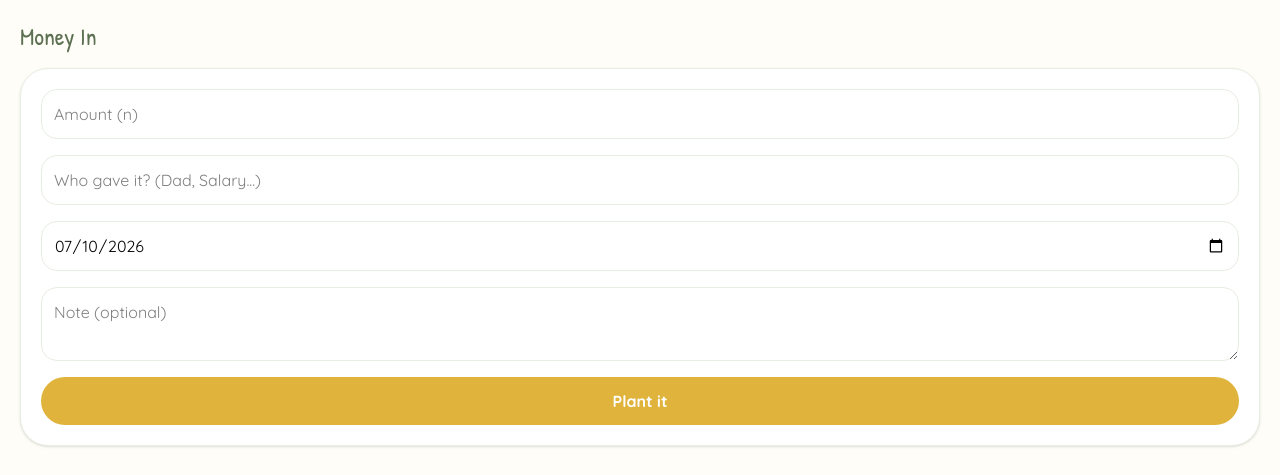
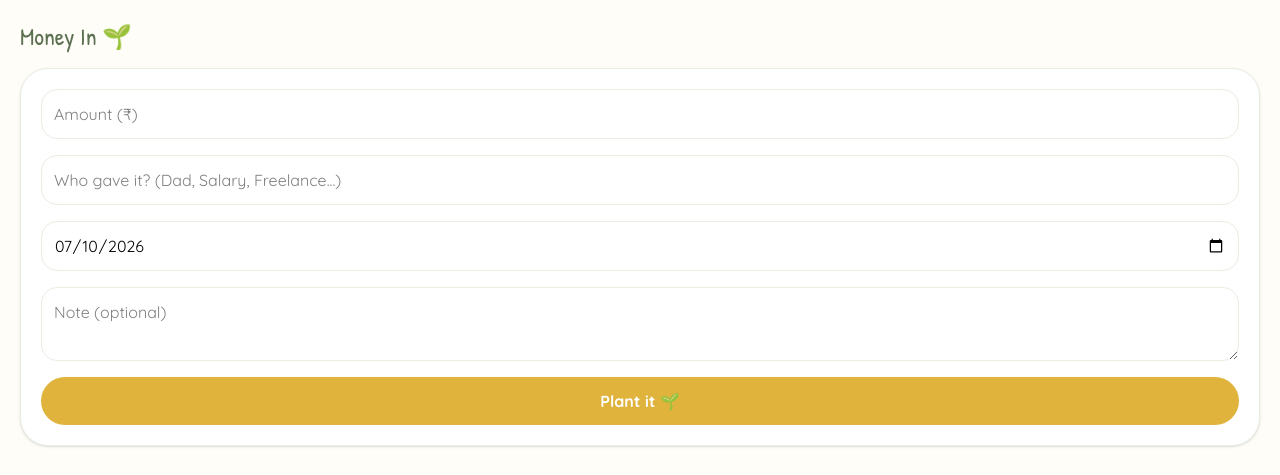
Before and after one commit to dhanushreebit17/Sunflora, a Next.js app: page /money-in in a window 1280 px wide. Shown: the top 475 px of the page. Built offline with nearby package versions, Linux system fonts and the light colour scheme.

Commit message:
New Changes

```diff
--- a/src/app/dashboard/received/page.js
+++ b/src/app/dashboard/received/page.js
@@ -50,7 +50,7 @@ export default function ReceivedPage() {
         </div>
       )}
 
-      <a href="/money-in" className="fixed bottom-6 right-6 z-20 bg-gold-400 text-white w-14 h-14 rounded-full flex items-center justify-center text-2xl shadow-lg">+</a>
+      <a href="/money-in" className="fixed bottom-24 right-6 z-20 bg-gold-400 text-white w-14 h-14 rounded-full flex items-center justify-center text-2xl shadow-lg">+</a>
 
       <EditModal open={!!editing} entry={editing} table="income"
         fields={[
--- a/src/app/dashboard/savings/page.js
+++ b/src/app/dashboard/savings/page.js
@@ -71,7 +71,7 @@ export default function SavingsDetailPage() {
         </div>
       )}
 
-      <a href="/savings" className="fixed bottom-6 right-6 z-20 bg-gold-400 text-white w-14 h-14 rounded-full flex items-center justify-center text-2xl shadow-lg">+</a>
+      <a href="/savings" className="fixed bottom-24 right-6 z-20 bg-gold-400 text-white w-14 h-14 rounded-full flex items-center justify-center text-2xl shadow-lg">+</a>
 
       <EditModal open={!!editing} entry={editing} table="savings"
         fields={[
--- a/src/app/dashboard/spent/page.js
+++ b/src/app/dashboard/spent/page.js
@@ -65,7 +65,7 @@ export default function SpentPage() {
         </div>
       )}
 
-      <a href="/money-out" className="fixed bottom-6 right-6 z-20 bg-gold-400 text-white w-14 h-14 rounded-full flex items-center justify-center text-2xl shadow-lg">+</a>
+      <a href="/money-out" className="fixed bottom-24 right-6 z-20 bg-gold-400 text-white w-14 h-14 rounded-full flex items-center justify-center text-2xl shadow-lg">+</a>
 
       <EditModal open={!!editing} entry={editing} table="expenses"
         fields={[
--- a/src/app/dashboard/today/page.js
+++ b/src/app/dashboard/today/page.js
@@ -53,7 +53,7 @@ export default function TodayPage() {
         </div>
       )}
 
-      <a href="/money-out" className="fixed bottom-6 right-6 z-20 bg-gold-400 text-white w-14 h-14 rounded-full flex items-center justify-center text-2xl shadow-lg">+</a>
+      <a href="/money-out" className="fixed bottom-24 right-6 z-20 bg-gold-400 text-white w-14 h-14 rounded-full flex items-center justify-center text-2xl shadow-lg">+</a>
 
       <EditModal open={!!editing} entry={editing} table="expenses"
         fields={[
--- a/src/app/money-in/page.js
+++ b/src/app/money-in/page.js
@@ -2,32 +2,38 @@
 import { useState } from 'react'
 import { supabase } from '@/lib/supabaseClient'
 import toast from 'react-hot-toast'
+
 export default function MoneyIn() {
   const [form, setForm] = useState({ amount:'', source:'', entry_date: new Date().toISOString().slice(0,10), note:'' })
+  const [loading, setLoading] = useState(false)
+
   async function submit(e) {
     e.preventDefault()
+    setLoading(true)
     const { data: { user } } = await supabase.auth.getUser()
     const { error } = await supabase.from('income').insert({ ...form, amount: Number(form.amount), user_id: user.id })
-if (error) return toast.error('Could not save n')
-toast.success('Added to your garden! n')
+    setLoading(false)
+    if (error) return toast.error('Could not save')
+    toast.success('Added to your garden! 🌱')
     setForm({ amount:'', source:'', entry_date: new Date().toISOString().slice(0,10), note:'' })
   }
+
   return (
     <main className="p-5 pb-24 bg-cream-50 min-h-screen">
-<h1 className="font-heading text-2xl text-sage-700 mb-4">Money In</h1>
+      <h1 className="font-heading text-2xl text-sage-700 mb-4">Money In 🌱</h1>
       <form onSubmit={submit} className="garden-card flex flex-col gap-4">
-<input type="number" placeholder="Amount (n)" required
+        <input type="number" placeholder="Amount (₹)" required
           className="rounded-2xl border border-sage-100 p-3"
           value={form.amount} onChange={e=>setForm({...form, amount:e.target.value})} />
-<input type="text" placeholder="Who gave it? (Dad, Salary...)" required
+        <input type="text" placeholder="Who gave it? (Dad, Salary, Freelance...)" required
           className="rounded-2xl border border-sage-100 p-3"
           value={form.source} onChange={e=>setForm({...form, source:e.target.value})} />
         <input type="date" className="rounded-2xl border border-sage-100 p-3"
           value={form.entry_date} onChange={e=>setForm({...form, entry_date:e.target.value})} />
         <textarea placeholder="Note (optional)" className="rounded-2xl border border-sage-100 p-3"
           value={form.note} onChange={e=>setForm({...form, note:e.target.value})} />
-<button className="bg-gold-400 text-white rounded-full py-3 font-bold active:scale-95 transition">
-Plant it
+        <button disabled={loading} className="bg-gold-400 text-white rounded-full py-3 font-bold active:scale-95 transition disabled:opacity-50">
+          {loading ? 'Planting...' : 'Plant it 🌱'}
         </button>
       </form>
     </main>
--- a/src/app/signup/page.js
+++ b/src/app/signup/page.js
@@ -19,9 +19,10 @@ export default function Signup() {
   const rules = {
     length: password.length >= 8,
     upper: /[A-Z]/.test(password),
+    number: /[0-9]/.test(password),
     symbol: /[!@#$%^&*(),.?":{}|<>_\-+=]/.test(password),
   }
-  const allValid = rules.length && rules.upper && rules.symbol
+  const allValid = rules.length && rules.upper && rules.number && rules.symbol
 
   async function handleSignup(e) {
     e.preventDefault()
@@ -115,6 +116,7 @@ export default function Signup() {
           <div className="flex flex-col gap-1 -mt-2 text-sm">
             <RuleLine ok={rules.length} label="At least 8 characters" />
             <RuleLine ok={rules.upper} label="One uppercase letter" />
+            <RuleLine ok={rules.number} label="One number" />
             <RuleLine ok={rules.symbol} label="One symbol (e.g. & @ ! #)" />
             {allValid && (
               <p className="text-sage-700 flex items-center gap-1 mt-1">
```
Lines whose indentation alone changed are shown as unchanged.
